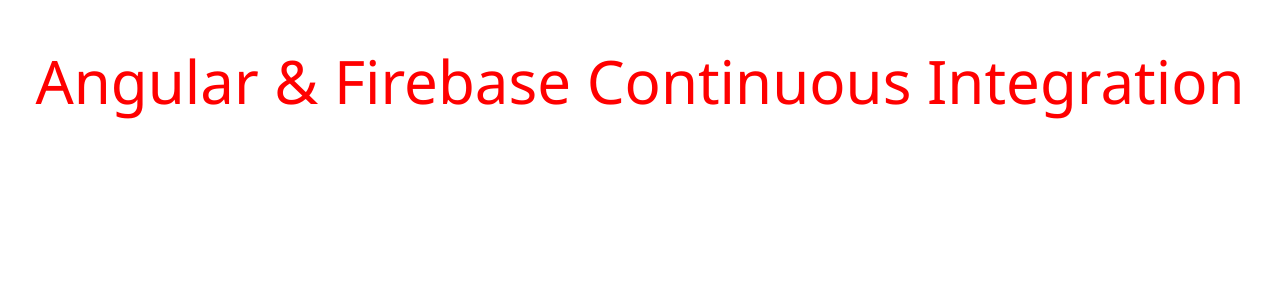
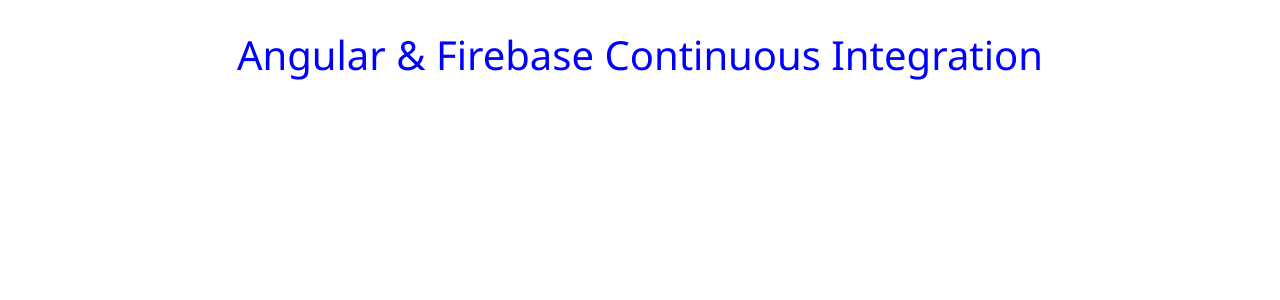
Before and after one commit to LuisAngelB/firebase-AngularIntegration, an Angular app: page / in a window 1280 px wide. Shown: the top 300 px of the page. Built offline with nearby package versions, Linux system fonts and the light colour scheme.

Commit message:
Probando para la clase

```diff
--- a/src/app/app.component.html
+++ b/src/app/app.component.html
@@ -1,4 +1,4 @@
 <div>
-  <h1 class="title3">Angular & Firebase Continuous Integration</h1>
+  <h1 class="title2">Angular & Firebase Continuous Integration</h1>
 </div>
 <router-outlet></router-outlet>
```
